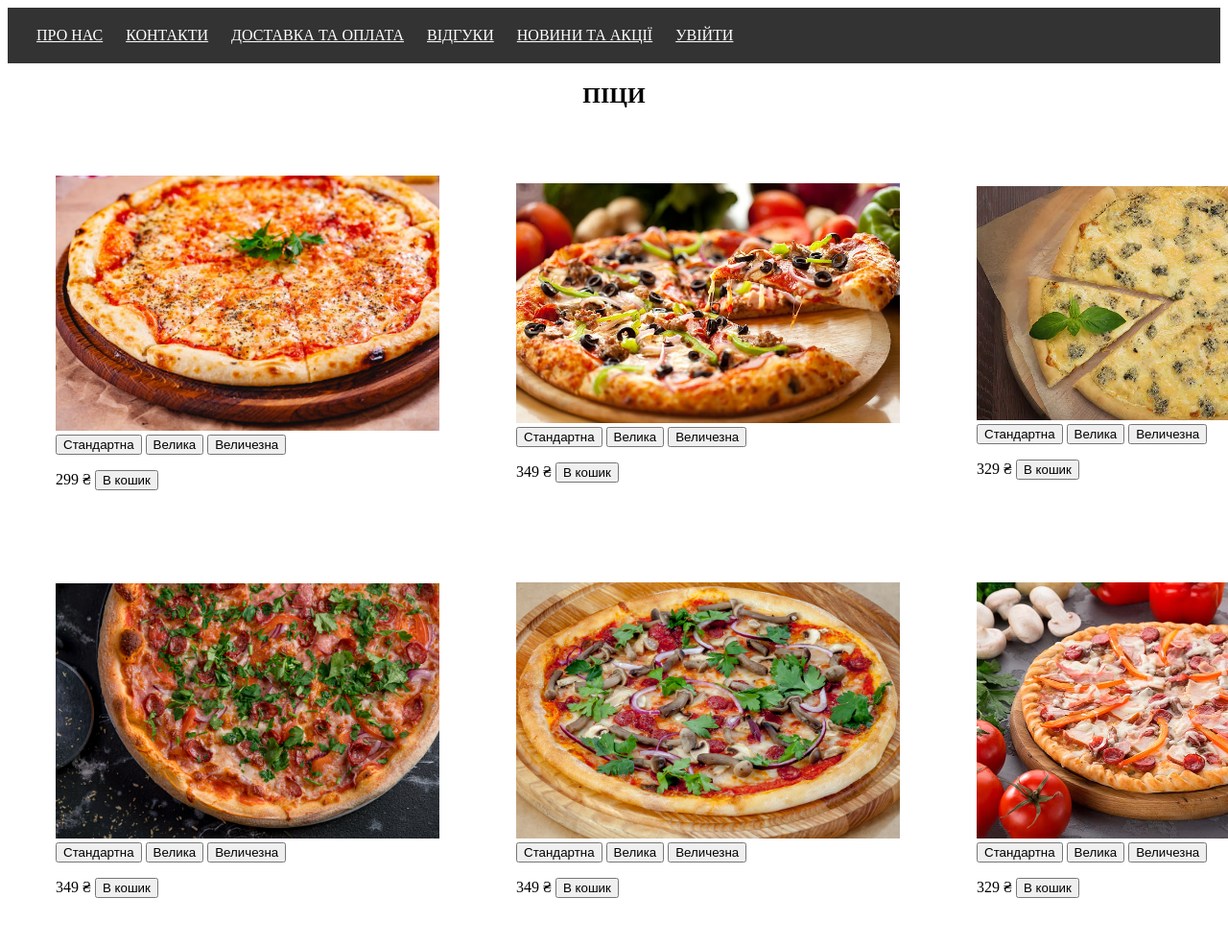
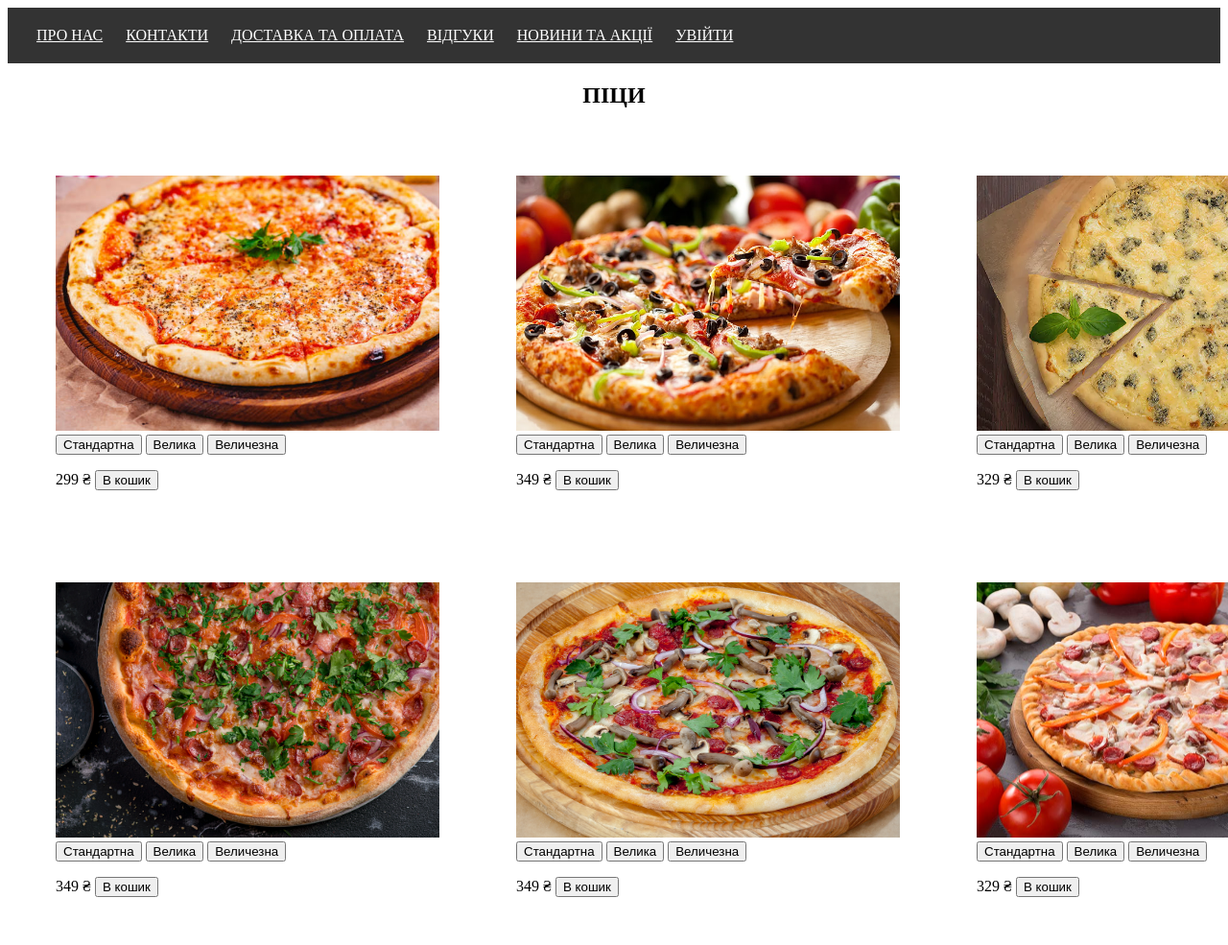
Before and after one commit to GMBFRV/Application-Web-Basics, a plain HTML site: page index.html in a window 1280 px wide. Shown: the top 985 px of the page at 96% size. Drawn offline with Linux system fonts and the light colour scheme.

Commit message:
[modified] Змінено розмір зображень

```diff
--- a/index.html
+++ b/index.html
@@ -19,7 +19,7 @@
     <table align="center" style="border-spacing: 20px;">
         <tr>
             <td style="padding: 30px;">
-                <img src="images/Маргарита.jpg" width="400px" height="auto" alt="Маргарита">
+                <img src="images/Маргарита.jpg" width="400px" height="266px" alt="Маргарита">
                 <br>
                 <button>Стандартна</button>
                 <button>Велика</button>
@@ -28,7 +28,7 @@
                 <p>299 ₴ <button>В кошик</button></p>
             </td>
             <td style="padding: 30px;">
-                <img src="images/Пеперони.jpg" width="400px" height="auto" alt="Пепероні">
+                <img src="images/Пеперони.jpg" width="400px" height="266px" alt="Пепероні">
                 <br>
                 <button>Стандартна</button>
                 <button>Велика</button>
@@ -37,7 +37,7 @@
                 <p>349 ₴ <button>В кошик</button></p>
             </td>
             <td style="padding: 30px;">
-                <img src="images/4 сыра.webp" width="400px" height="auto" alt="Чотири сира">
+                <img src="images/4 сыра.webp" width="400px" height="266px" alt="Чотири сира">
                 <br>
                 <button>Стандартна</button>
                 <button>Велика</button>
@@ -48,7 +48,7 @@
         </tr>
         <tr>
             <td style="padding: 30px;">
-                <img src="images/Селянська.jpg" width="400px" height="auto" alt="Селянська">
+                <img src="images/Селянська.jpg" width="400px" height="266px" alt="Селянська">
                 <br>
                 <button>Стандартна</button>
                 <button>Велика</button>
@@ -57,7 +57,7 @@
                 <p>349 ₴ <button>В кошик</button></p>
             </td>
             <td style="padding: 30px;">
-                <img src="images/Баварська.jpg" width="400px" height="auto" alt="Баварська">
+                <img src="images/Баварська.jpg" width="400px" height="266px" alt="Баварська">
                 <br>
                 <button>Стандартна</button>
                 <button>Велика</button>
@@ -66,7 +66,7 @@
                 <p>349 ₴ <button>В кошик</button></p>
             </td>
             <td style="padding: 30px;">
-                <img src="images/4 м'яса.jpg" width="400px" height="auto" alt="Чотири м'яса">
+                <img src="images/4 м'яса.jpg" width="400px" height="266px" alt="Чотири м'яса">
                 <br>
                 <button>Стандартна</button>
                 <button>Велика</button>
```
